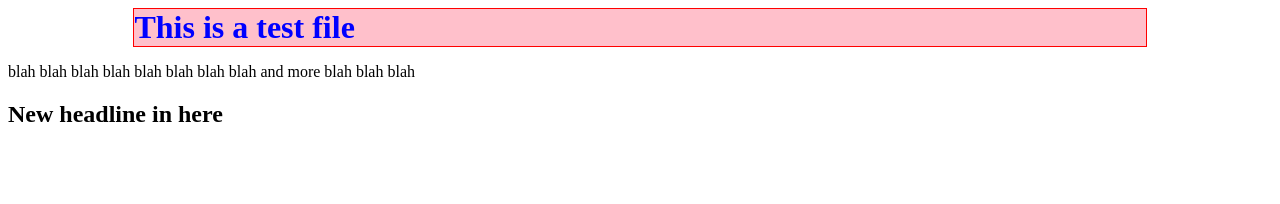
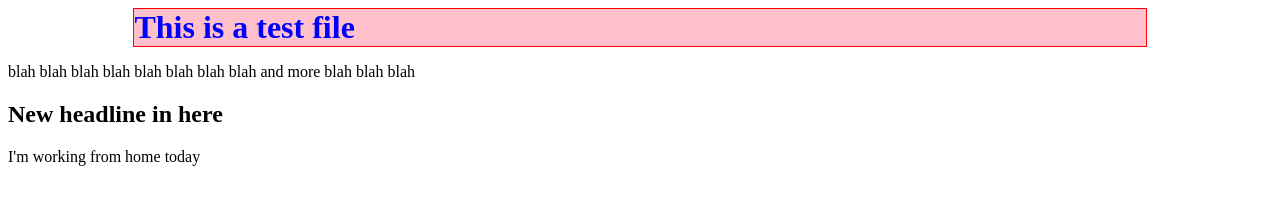
Before and after one commit to kavzs/New-Project, a plain HTML site: page index.html in a window 1280 px wide. Drawn offline with Linux system fonts and the light colour scheme.

Commit message:
adding work at home

```diff
--- a/index.html
+++ b/index.html
@@ -12,5 +12,7 @@
 
 	<h2> New headline in here </h2>
 
+	<p> I'm working from home today </p>
+
 </body>
 </html>
```
